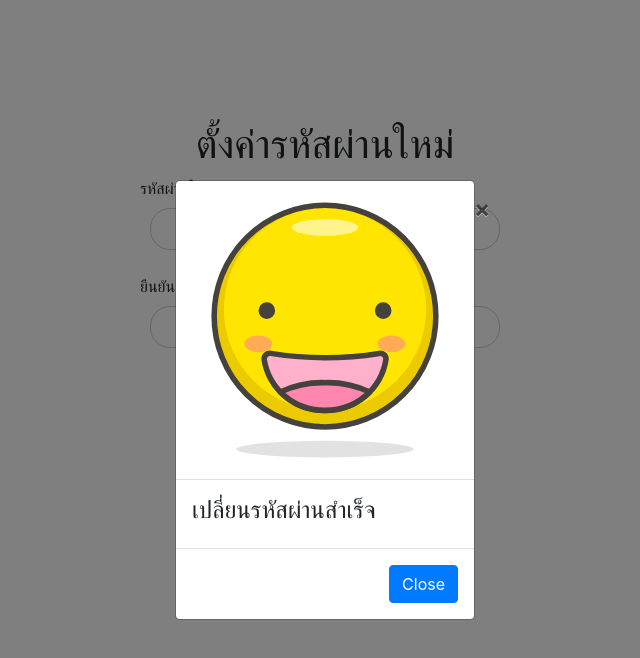
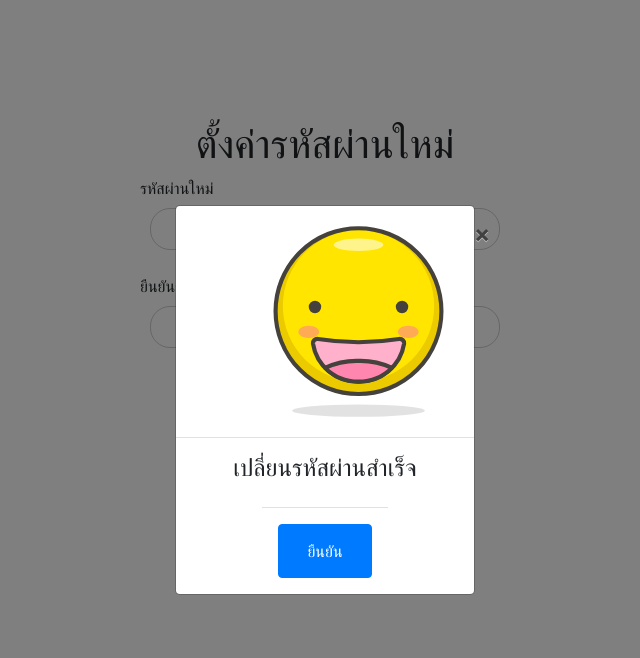
Before and after one commit to Thanawat-git/HealthCareProject, a React (Create React App) app in the folder health-care-application/: page /resetpassword in a window 1280 px wide. Both pictures are taken after a click on the button "ยืนยัน". Shown: the top 658 px of the page, without its empty margins (315-955 px from the left). Built offline with nearby package versions, Linux system fonts and the light colour scheme.

Commit message:
bt popup use link to login

```diff
--- a/health-care-application/src/components/header/header.js
+++ b/health-care-application/src/components/header/header.js
@@ -29,7 +29,7 @@ class Header extends Component {
             <Nav.Link href="#home" className="header-link">
                 เปลี่ยนรหัสผ่าน
             </Nav.Link>
-            <Nav.Link href="../login/login" className="header-link">
+            <Nav.Link href="../login" className="header-link">
                 ออกจากระบบ
             </Nav.Link>
           </Navbar.Collapse>
--- a/health-care-application/src/components/popup/popup.css
+++ b/health-care-application/src/components/popup/popup.css
@@ -0,0 +1,8 @@
+.popup-img{
+    margin-left: 25%;
+    /* padding-right: 30px; */
+}
+
+.popup-link-color{
+    color: white;
+}
--- a/health-care-application/src/components/popup/popup.js
+++ b/health-care-application/src/components/popup/popup.js
@@ -1,9 +1,17 @@
 import React from "react";
-import { Modal, Button } from "react-bootstrap";
-import Smile from "../images/face.svg"
+// import { useHistory } from "react-router-dom";
+import { Modal, Button, Nav } from "react-bootstrap";
+import Smile from "../images/face.svg";
+import './popup.css';
+import { Component } from "react";
 
 export default function popup(props) {
 
+  // let history = useHistory();
+
+  // function handleClick() {
+  //   history.push("/");
+  // }
 
   return (
     <Modal
@@ -13,13 +21,19 @@ export default function popup(props) {
       centered
     >
       <Modal.Header closeButton>
-        <img src={Smile}  /> <br/>
+        <img src={Smile}  className="popup-img" /> <br/>
       </Modal.Header>
-      <Modal.Body>
+      <Modal.Body className="mx-auto">
         <h4>เปลี่ยนรหัสผ่านสำเร็จ</h4>
       </Modal.Body>
-      <Modal.Footer>
-        <Button onClick={props.onHide}>Close</Button>
+      <Modal.Footer className="mx-auto">
+        <Button
+        // onClick={handleClick}
+        // onClick={props.onHide}
+        >
+          <Nav.Link href="../login" className="popup-link-color">
+          ยืนยัน
+            </Nav.Link></Button>
       </Modal.Footer>
     </Modal>
   );
```
